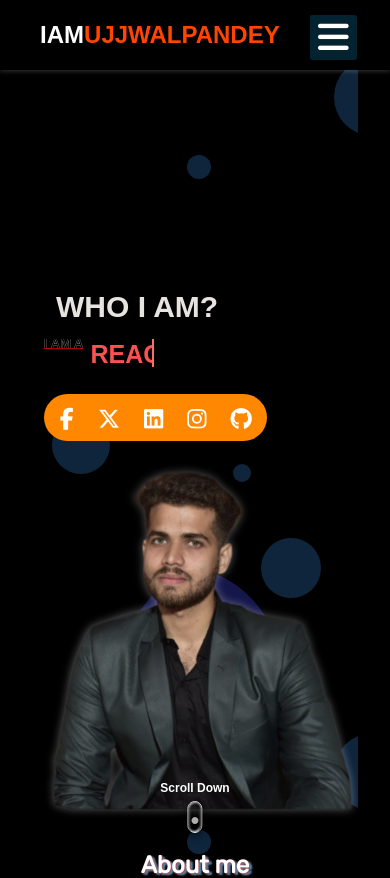
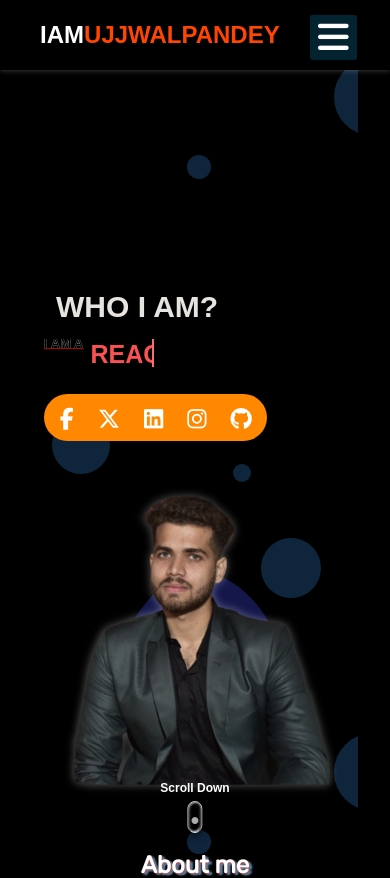
Before and after one commit to ujjwalpandeyjava/Ujjwal-Portfolio, a React (Create React App) app: page / in a window 390 px wide. Shown: the top 878 px of the page. Built offline with nearby package versions, Linux system fonts and the light colour scheme.

Commit message:
some more responsive elements

```diff
--- a/src/imageCarousel/ImageCarousel.css
+++ b/src/imageCarousel/ImageCarousel.css
@@ -16,3 +16,9 @@
 	border-radius: 4px;
 	/* object-fit: contain; */
 }
+
+@media screen and (width < 650px) {
+	.image-carousel {
+		display: none;
+	}
+}
--- a/src/imageCarousel/ImageCarousel.js
+++ b/src/imageCarousel/ImageCarousel.js
@@ -25,12 +25,13 @@ import sfImage from '../images/salesforce.png';
 import postman from '../images/postman.png';
 import springBoot from '../images/springBoot.png';
 
-const imageInCarouse = [AdJavaImage,
+const imageInCarouse = [
 	htmlImage,
 	cssImage,
 	dsAlgoImage,
 
 	javaImage,
+	AdJavaImage,
 	hibernateImage,
 	springImage,
 	springBoot,
--- a/src/index.css
+++ b/src/index.css
@@ -219,13 +219,14 @@ body {
     align-items: center;
     flex-wrap: nowrap;
     flex-direction: column;
+    transition: all 300ms ease;
 }
 
 .whoIamPic img {
     /* object-fit: contain; */
     /* border-radius: 10px; */
     /* display: block; */
-    /* height: 100%; */
+    height: 100%;
     max-height: 350px;
     /* margin: 0 auto; */
     filter: grayscale(10%) brightness(90%) drop-shadow(0px 0px 4px rgb(255 255 255 / 35%));
@@ -965,7 +966,7 @@ body {
 
 /* Page Scrollbar ends */
 
-@media (max-width: 970px) {
+@media screen and (width < 970px) {
     .home {
         flex-direction: column;
         min-height: 80vh;
@@ -986,7 +987,10 @@ body {
 
     .whoIamPic {
         flex-direction: row-reverse;
+    }
 
+    .whoIamPic img {
+        max-height: 300px;
     }
 
     #myAvatar {
@@ -1186,8 +1190,8 @@ label #cancel {
 }
 
 .workWith::before {
-    content: "";
-    display: block;
+    /* content: ""; */
+    /* display: block; */
 }
 
 #workH3 {
```
